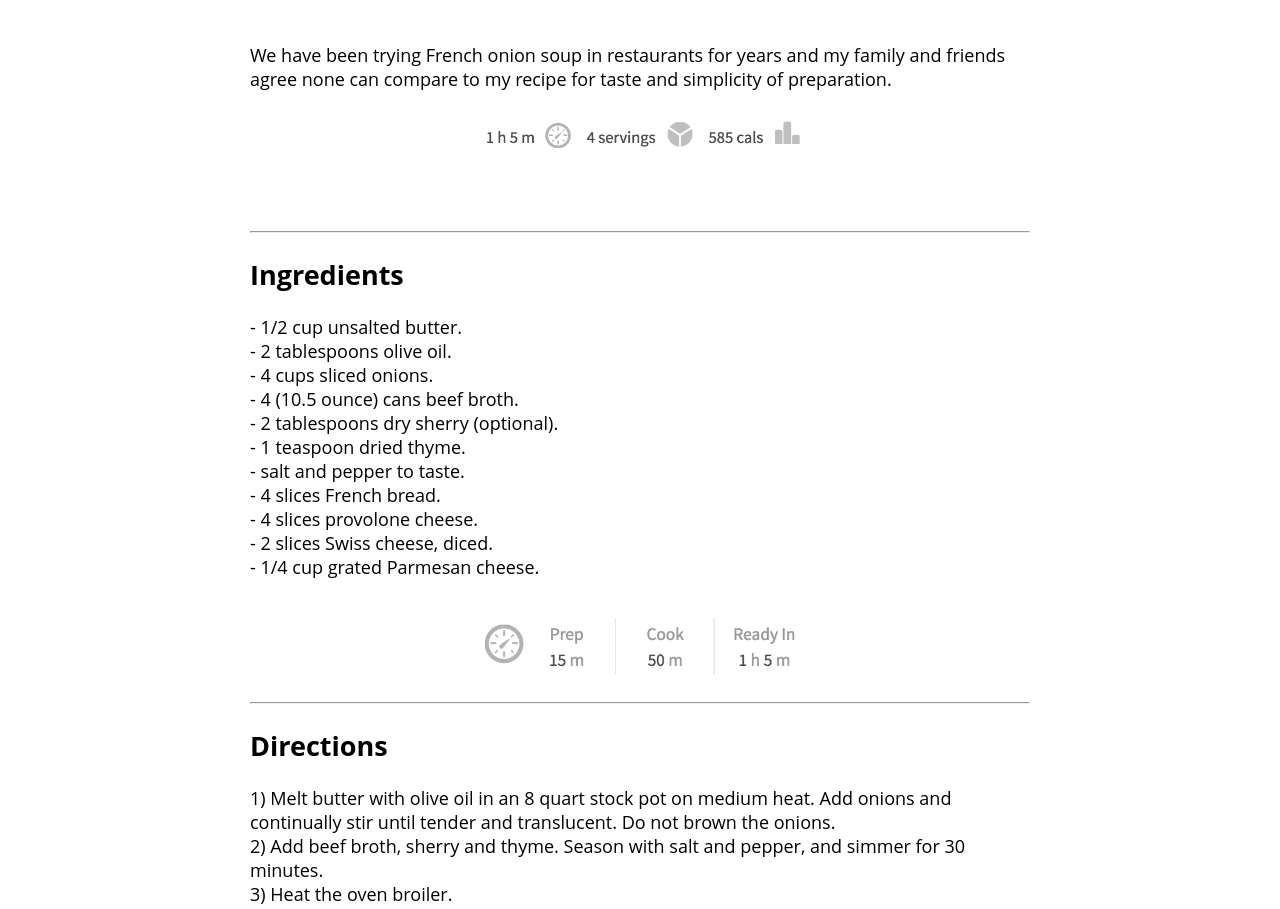
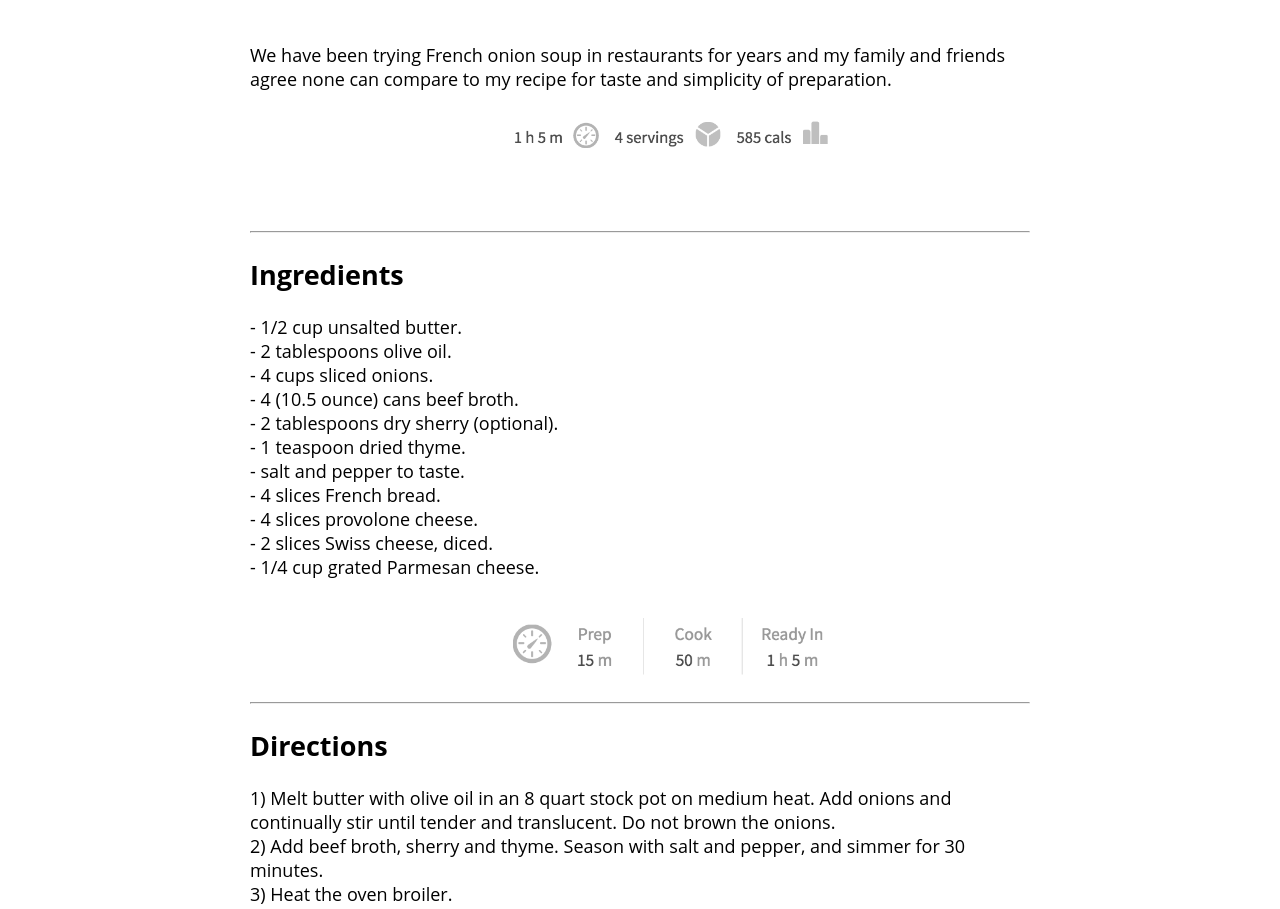
Before and after one commit to SalahAlsalman/HTML-CSS-HW, a plain HTML site: page index.html in a window 1280 px wide. Shown: the part 962-1871 px from the top of the page. Drawn offline with Linux system fonts and the light colour scheme.

Commit message:
Update style.css

```diff
--- a/styles/style.css
+++ b/styles/style.css
@@ -51,10 +51,8 @@ img {
 }
 .receipe-info {
   width: 350px;
-  left: -10%;
 }
 
 .cooking-info {
   width: 350px;
-  left: -10%;
 }
```
